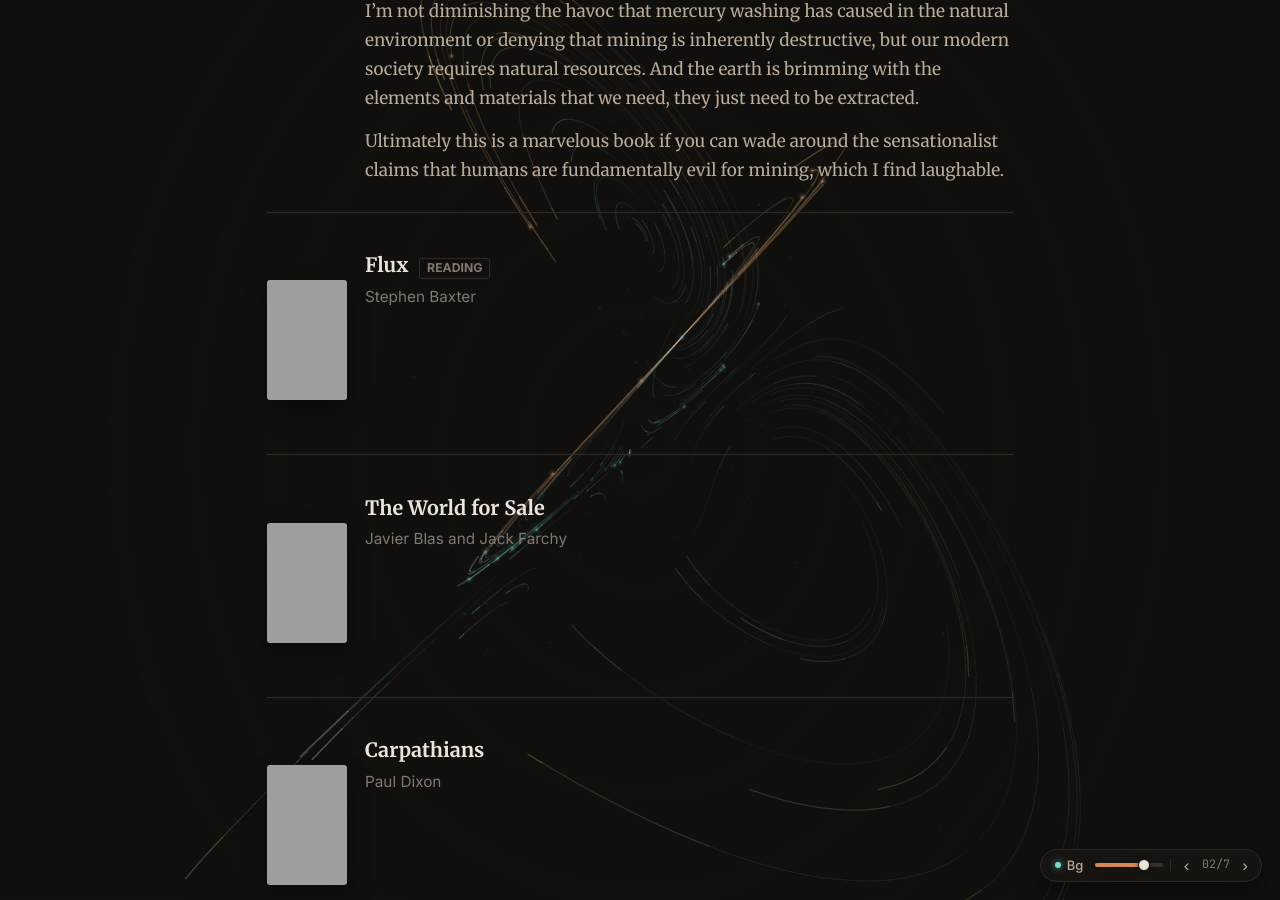
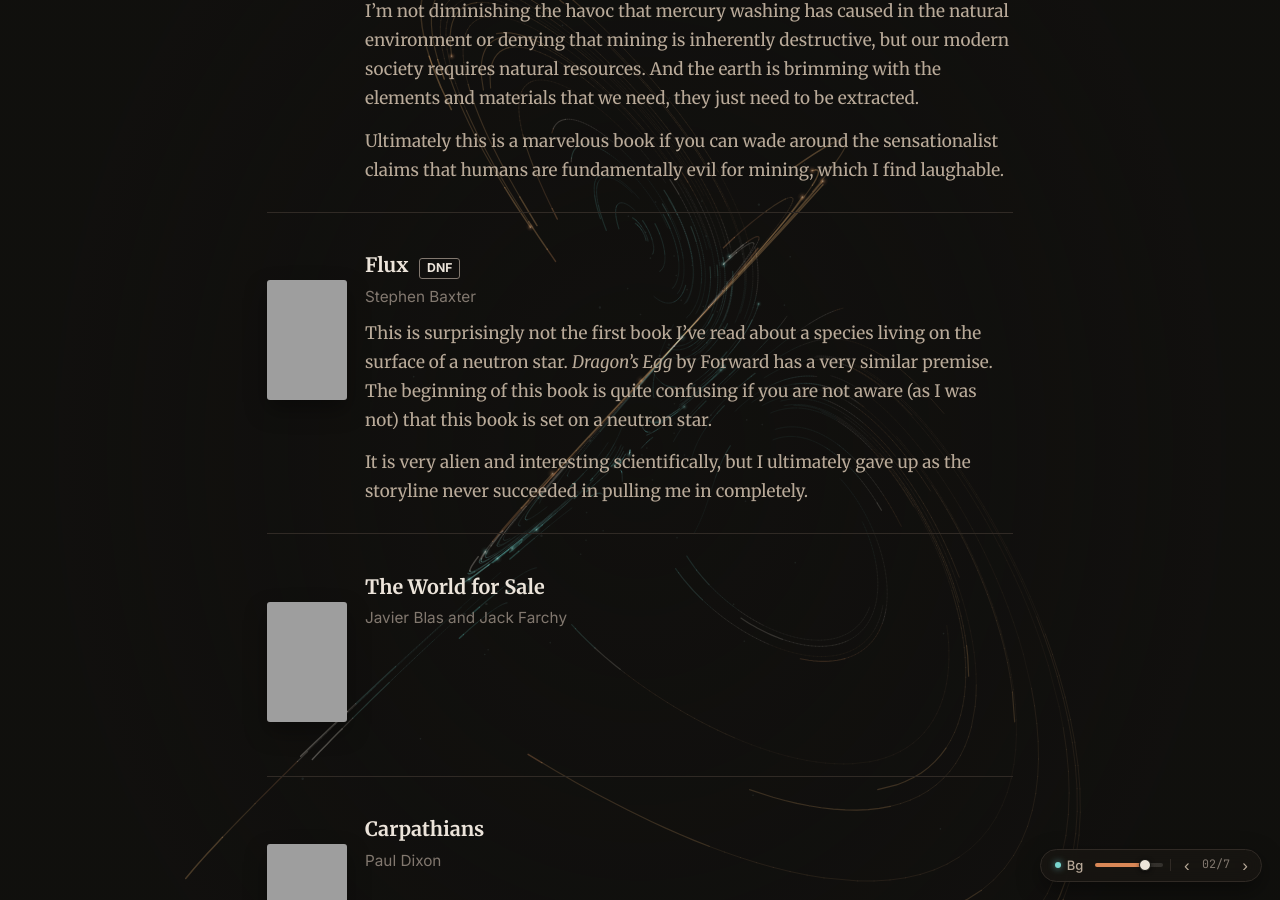
Before and after one commit to TimelyToga/TimelyToga.github.io, a Jekyll site: the page built from _reading/2026-reading-list.md, in a window 1280 px wide and 900 px high, scrolled down 6132 px, cut to the strip 0-900 px from the top of the window. Built offline with Jekyll 4.4.1, drawn with Linux system fonts in a browser that asks for light colours; grey boxes are pictures that could not be loaded.

Commit message:
Add Flux review and mark it DNF

```diff
--- a/_data/reading/2026.yml
+++ b/_data/reading/2026.yml
@@ -155,7 +155,14 @@ sections:
         title: 'Flux'
         author: 'Stephen Baxter'
         cover: 'https://covers.openlibrary.org/b/id/4727-M.jpg'
-        outcome: 'in_progress'
+        outcome: 'dnf'
+        stopped_at: null
+        notes:
+          - >-
+            This is surprisingly not the first book I've read about a species living on the surface of a neutron star. _Dragon's Egg_ by Forward has a very similar premise. The beginning of this book is quite confusing if you are not aware (as I was not) that this book is set on a neutron star.
+
+          - >-
+            It is very alien and interesting scientifically, but I ultimately gave up as the storyline never succeeded in pulling me in completely.
       - book_id: 'the-world-for-sale'
         title: 'The World for Sale'
         author: 'Javier Blas and Jack Farchy'
```
